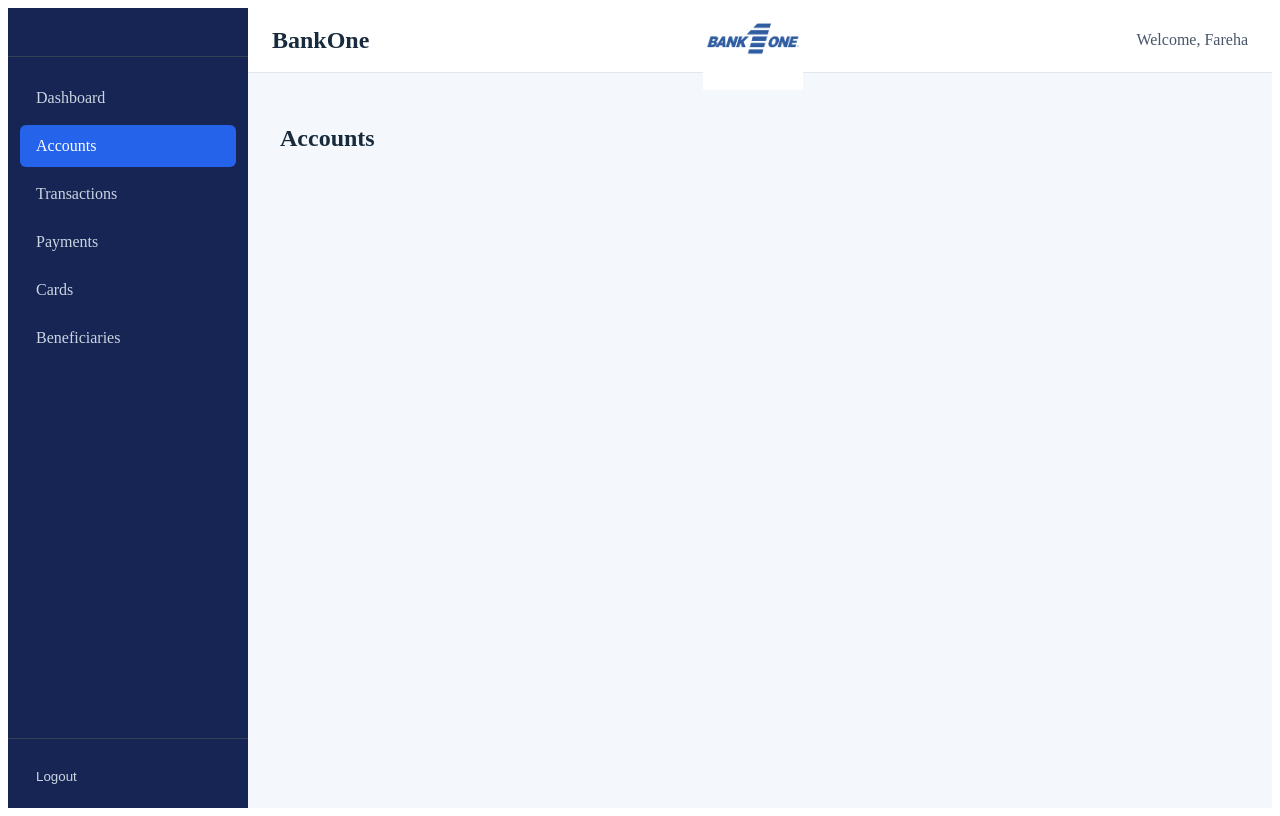
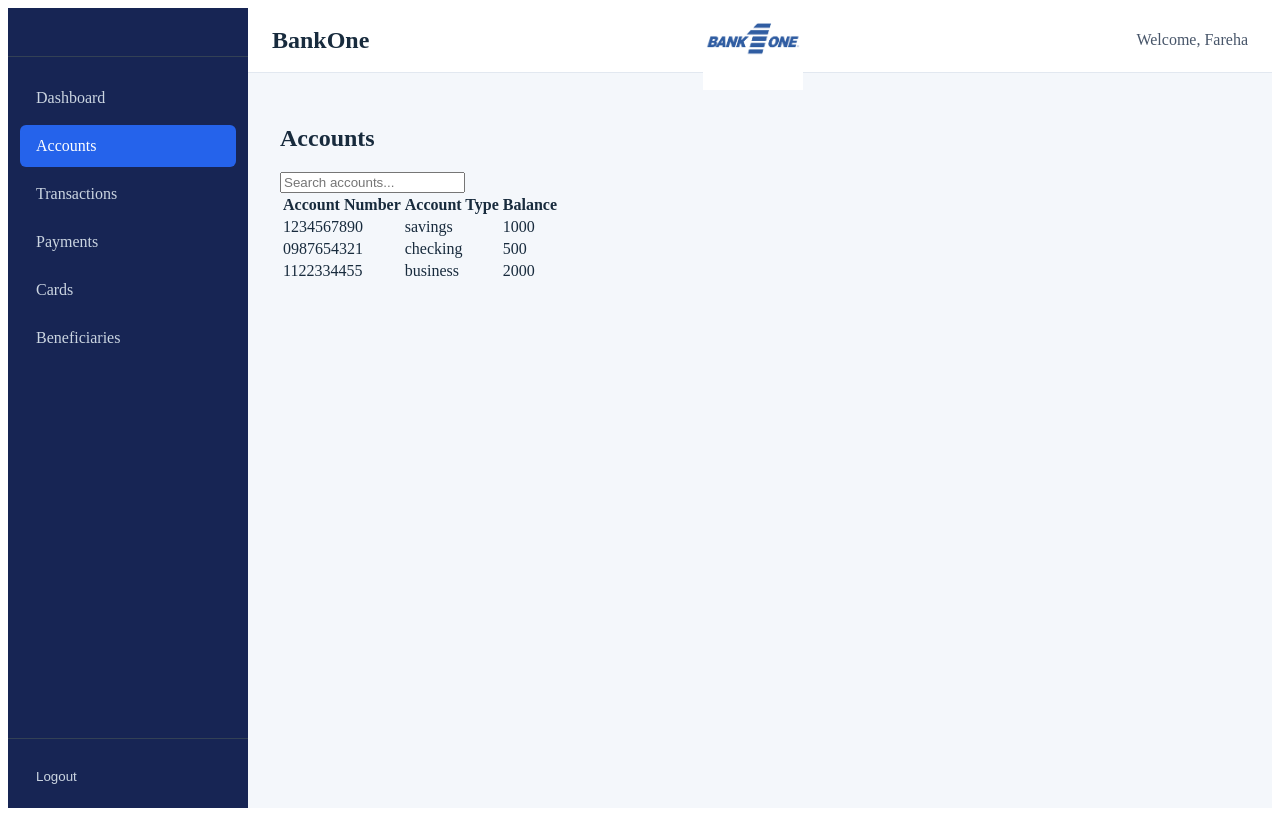
Before and after one commit to fareha0402/BankOne, a React (Vite) app: page /accounts in a window 1280 px wide. Built offline with nearby package versions, Linux system fonts and the light colour scheme.

Commit message:
"Typescript conversion" Acccounts Page creation using dummy data

```diff
--- a/src/features/accounts/Accounts.jsx
+++ /dev/null
@@ -1,8 +0,0 @@
-    function Accounts(){
-        return(
-            <div>
-                <h2>Accounts</h2>
-            </div>
-        )
-    }
-    export default Accounts;
--- /dev/null
+++ b/src/features/accounts/Accounts.tsx
@@ -0,0 +1,52 @@
+import { useState } from 'react';
+import accountsData from './accountsData';
+
+function Accounts() {
+    const [searchTerm, setSearchTerm] = useState('');
+
+    const filteredAccounts = accountsData.filter((account) => {
+        return (
+            account.accountNumber.includes(searchTerm) ||
+            account.accountType.includes(searchTerm) ||
+            account.balance.toString().includes(searchTerm)
+        );
+    });
+
+    return (
+        <div>
+            <h2>Accounts</h2>
+            <input
+                type="text"
+                placeholder="Search accounts..."
+                value={searchTerm}
+                onChange={(e) => setSearchTerm(e.target.value)}
+            />
+            <table>
+                <thead>
+                    <tr>
+                        <th>Account Number</th>
+                        <th>Account Type</th>
+                        <th>Balance</th>
+                    </tr>
+                </thead>
+                <tbody>
+                    {filteredAccounts.length === 0 ? (
+                        <tr>
+                            <td colSpan={3}>No accounts found.</td>
+                        </tr>
+                    ) : (
+                        filteredAccounts.map((account) => (
+                            <tr key={account.id}>
+                                <td>{account.accountNumber}</td>
+                                <td>{account.accountType}</td>
+                                <td>{account.balance}</td>
+                            </tr>
+                        ))
+                    )}
+                </tbody>
+            </table>
+        </div>
+    );
+}
+
+export default Accounts;
--- /dev/null
+++ b/src/features/accounts/accountsData.ts
@@ -0,0 +1,33 @@
+let accountsData: BankAccount[] = [
+    {
+        id: '1',
+        accountNumber: '1234567890',
+        accountType: 'savings',
+        balance: 1000,
+        currency: 'USD',
+        createdAt: new Date(),
+        updatedAt: new Date(),
+        status: 'active'
+    },
+    {
+        id: '2',
+        accountNumber: '0987654321',
+        accountType: 'checking',
+        balance: 500,
+        currency: 'USD',
+        createdAt: new Date(),
+        updatedAt: new Date(),
+        status: 'active'
+    },
+    {
+        id: '3',
+        accountNumber: '1122334455',
+        accountType: 'business',
+        balance: 2000,
+        currency: 'USD',
+        createdAt: new Date(),
+        updatedAt: new Date(),
+        status: 'active'
+    }
+]
+export default accountsData
```
Also changed, not shown: package.json (+5 -3 lines), src/app/routes.jsx (+5 -2 lines), src/features/accounts/types.ts (added, +10 -0 lines), tsconfig.json (added, +17 -0 lines), src/components/Header.tsx (renamed from src/components/Header.jsx), src/components/SideBar.tsx (renamed from src/components/SideBar.jsx), src/features/auth/Login.jsx (line endings or trailing spaces), 1 other file (tests, documents, lock files or other folders).
